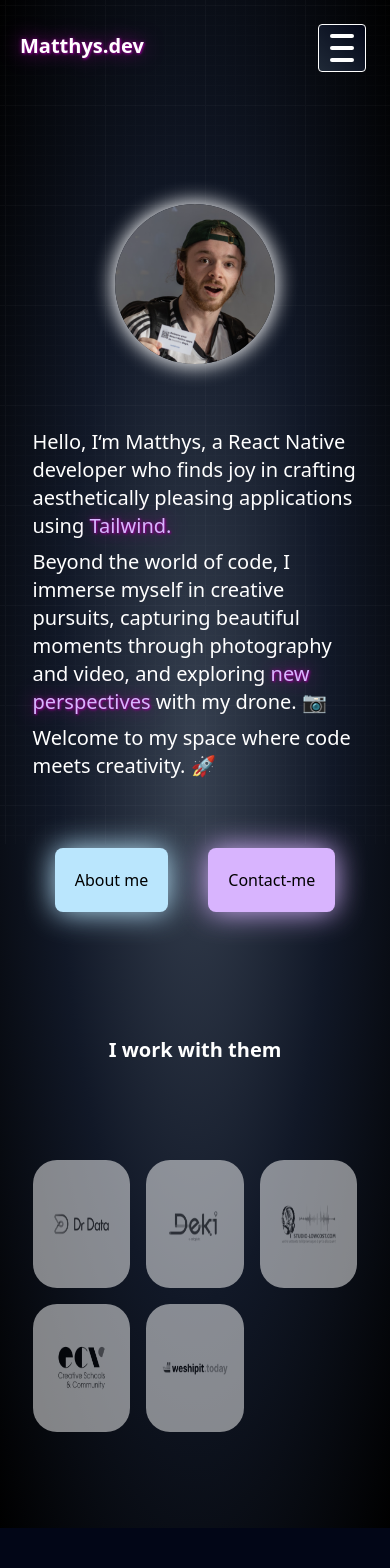
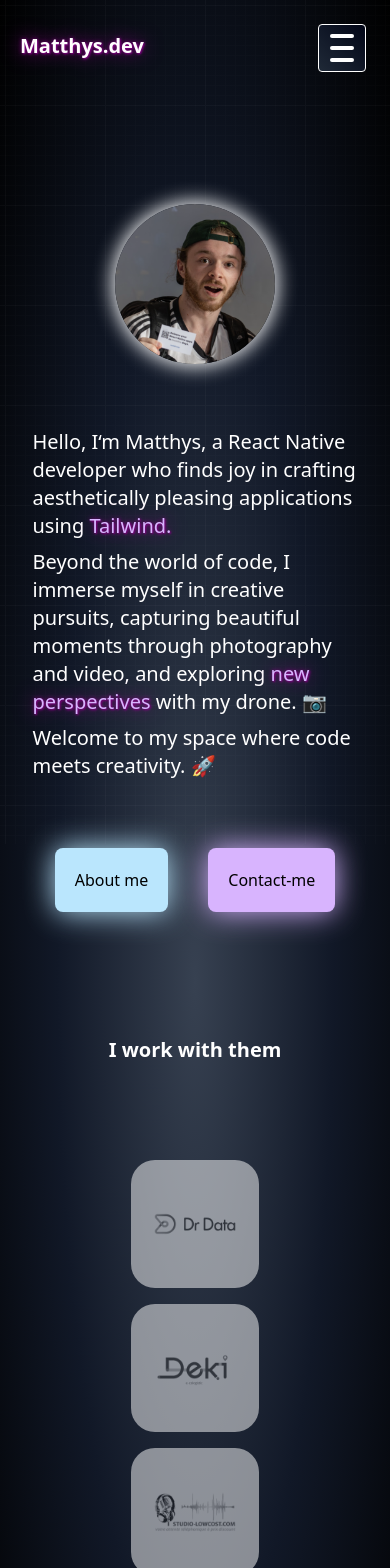
Before and after one commit to MatthysDev/Matthys.dev.v2, a Next.js app: page / in a window 390 px wide. Shown: the top 1568 px of the page. Before the commit the page ends 1528 px from the top, so only its background shows below. Built offline with nearby package versions, Linux system fonts and the light colour scheme.

Commit message:
fix: 🐛 responsive for clients list

```diff
--- a/src/components/Clients.tsx
+++ b/src/components/Clients.tsx
@@ -16,7 +16,7 @@ export interface ClientsListHomepageProps {
 
 export function Clients(data: ClientsListHomepageProps) {
     return (
-        <div className="my-24 grid grid-cols-3 content-around gap-4 md:grid-cols-5">
+        <div className="my-24 flex content-around gap-4 flex-col md:flex-row m-auto justify-center">
             {data.clients.map(
                 (client: ClientProps) =>
                     client.data && (
```
